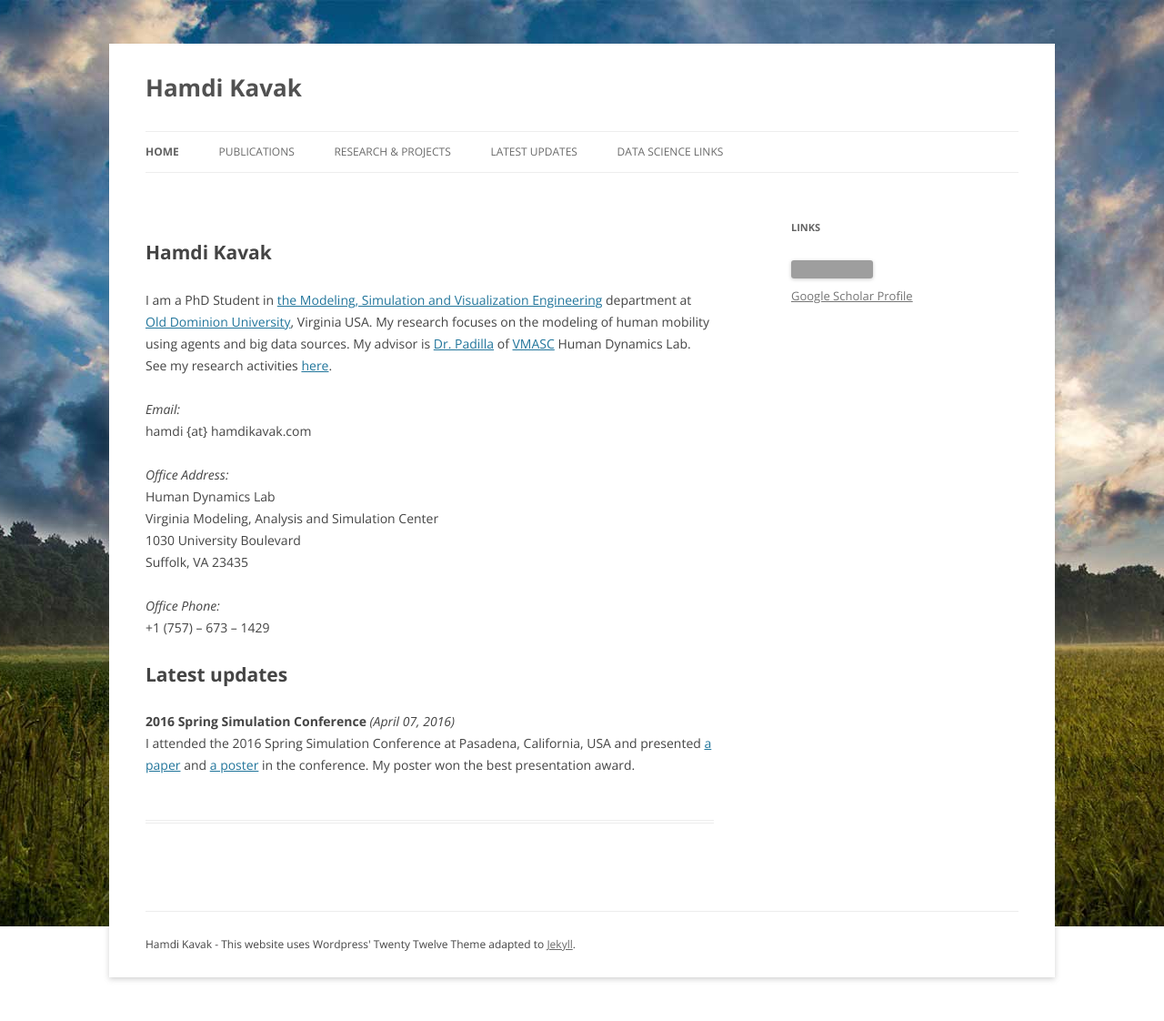
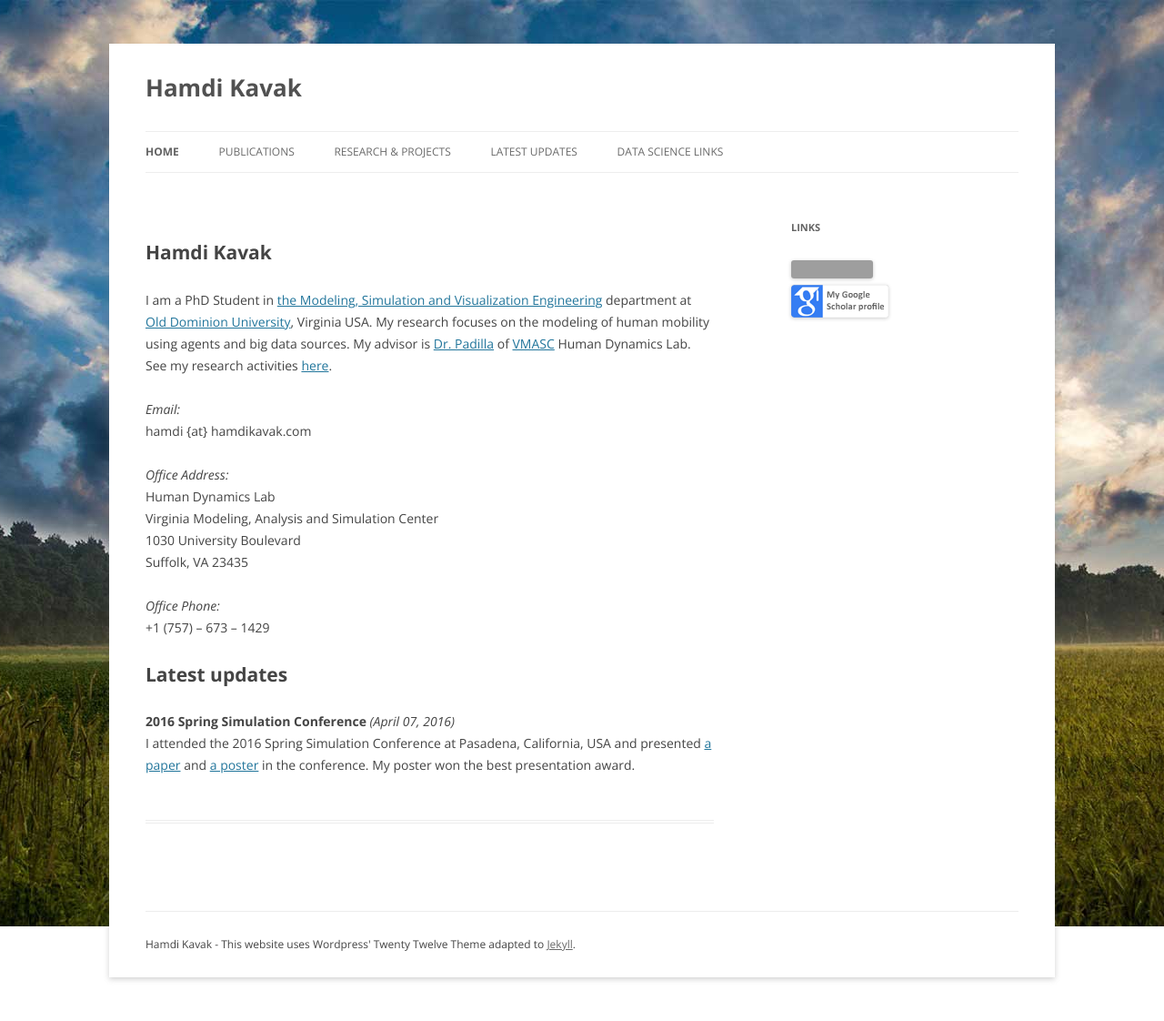
Before and after one commit to hamdikavak/hamdikavak.github.io, a Jekyll site: the page built from index.html, in a window 1280 px wide. Shown: the whole page at 91% size. Built offline with Jekyll 4.4.1, drawn with Linux system fonts in a browser that asks for light colours; nearby versions of some CDN libraries; library files that are not in the unit come from our copies; grey boxes are pictures that could not be loaded.

Commit message:
Update foot.html

```diff
--- a/_includes/foot.html
+++ b/_includes/foot.html
@@ -11,7 +11,7 @@
 				<div class="textwidget">
 					<p>
 						<a title="Follow me on ResearchGate" href="https://www.researchgate.net/profile/Hamdi_Kavak?cp=shp"><img src="https://www.researchgate.net/images/public/profile_share_badge.png" alt="Follow me on ResearchGate" /></a><br />
-						<a href="http://scholar.google.com/citations?user=udTYdPAAAAAJ">Google Scholar Profile</a>
+						<a href="http://scholar.google.com/citations?user=udTYdPAAAAAJ"><img src="{{ site.baseurl }}/wp-content/themes/scholar_logo.png" alt="My Google Scholar profile" /></a>
 					</p>
 				</div>
 			</aside>
```
